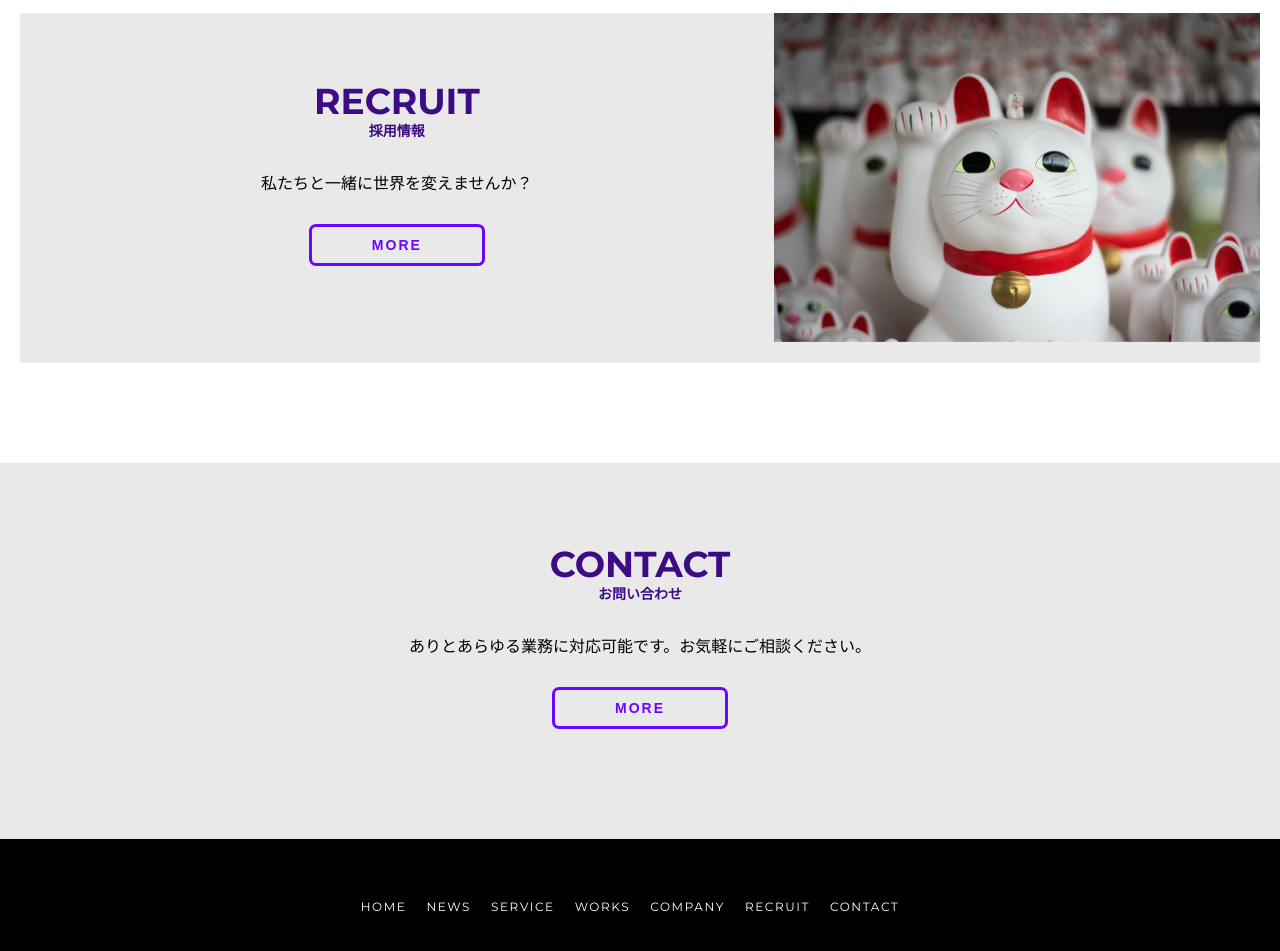
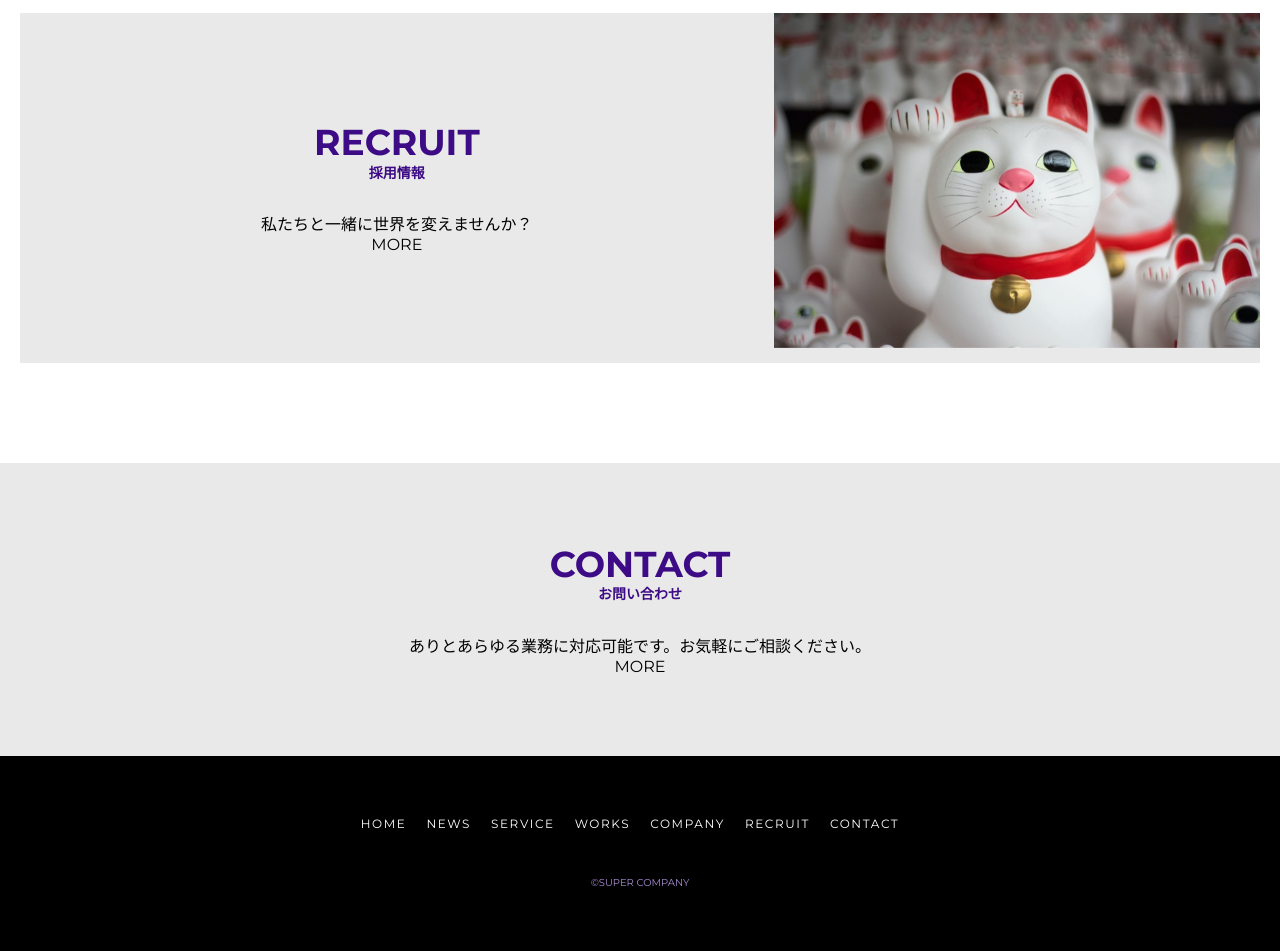
Before and after one commit to eikitak/super-company, a plain HTML site: page index.html in a window 1280 px wide. Shown: the part 2821-3772 px from the top of the page. Drawn offline with Linux system fonts and the light colour scheme.

Commit message:
Add files via upload

```diff
--- a/index.html
+++ b/index.html
@@ -104,7 +104,7 @@
                     <p class="sub">実績</p>
                     <p>ありとあらゆる製品を開発可能です。
                         御社サービスを世界最強にするコンサルも行っております！</p>
-                    <a href="works.html"><button class="btn more-btn">MORE</button></a>
+                    <a href="works.html">MORE</a>
                 </div>
             </div>
 
@@ -145,7 +145,7 @@
                 <h2>RECRUIT</h2>
                 <p class="sub">採用情報</p>
                 <p>私たちと一緒に世界を変えませんか？</p>
-                <a href="recruit.html"><button class="btn more-btn">MORE</button></a>
+                <a href="recruit.html">MORE</a>
             </div>
             <div class="recruit-img-wrap">
                 <img src="images/alain-pham-WMdKyKpmYDI-unsplash.jpg" alt="">
@@ -157,7 +157,7 @@
         <h2>CONTACT</h2>
         <p class="sub">お問い合わせ</p>
         <p>ありとあらゆる業務に対応可能です。<br class="brCompany">お気軽にご相談ください。</p>
-        <a href="contact.html"><button class="btn more-btn">MORE</button></a>
+        <a href="contact.html">MORE</a>
     </section>
     <footer>
         <div class="footer-nav">
```
